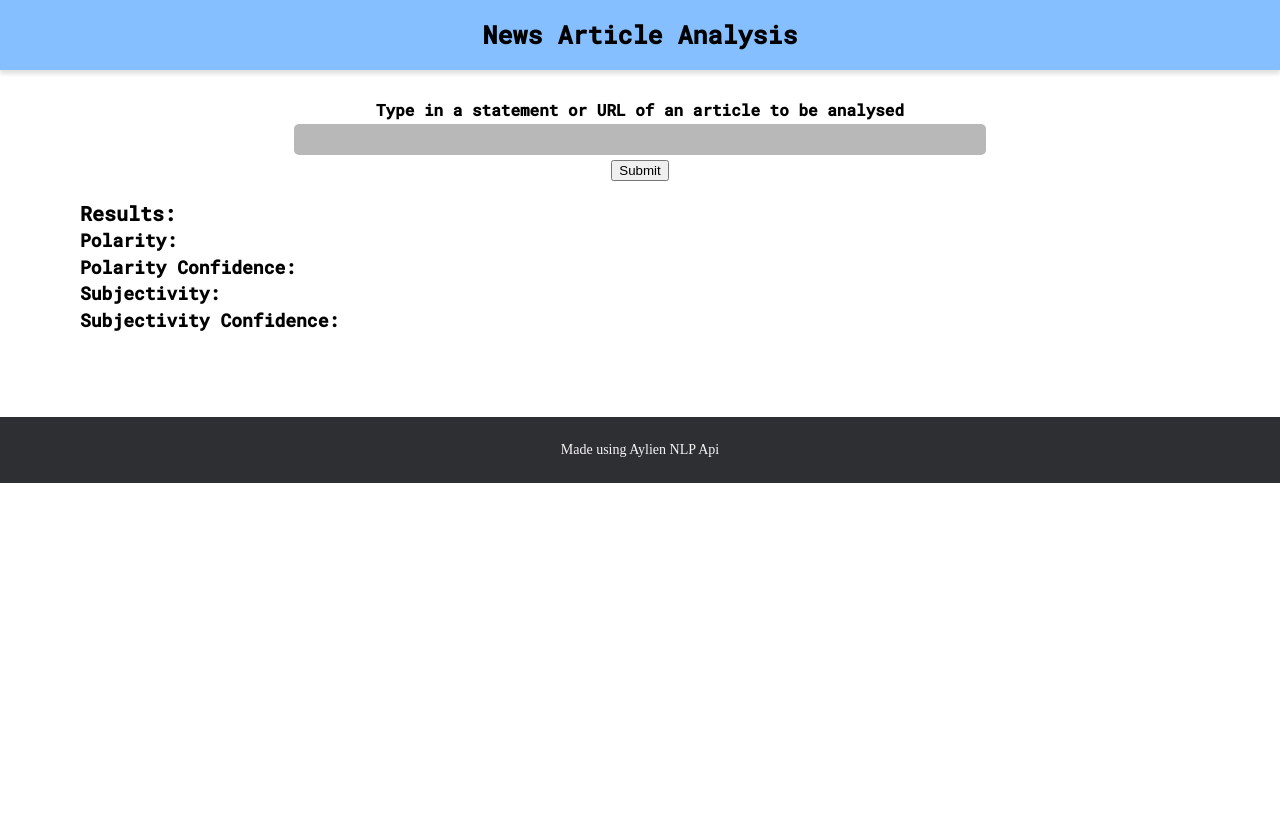
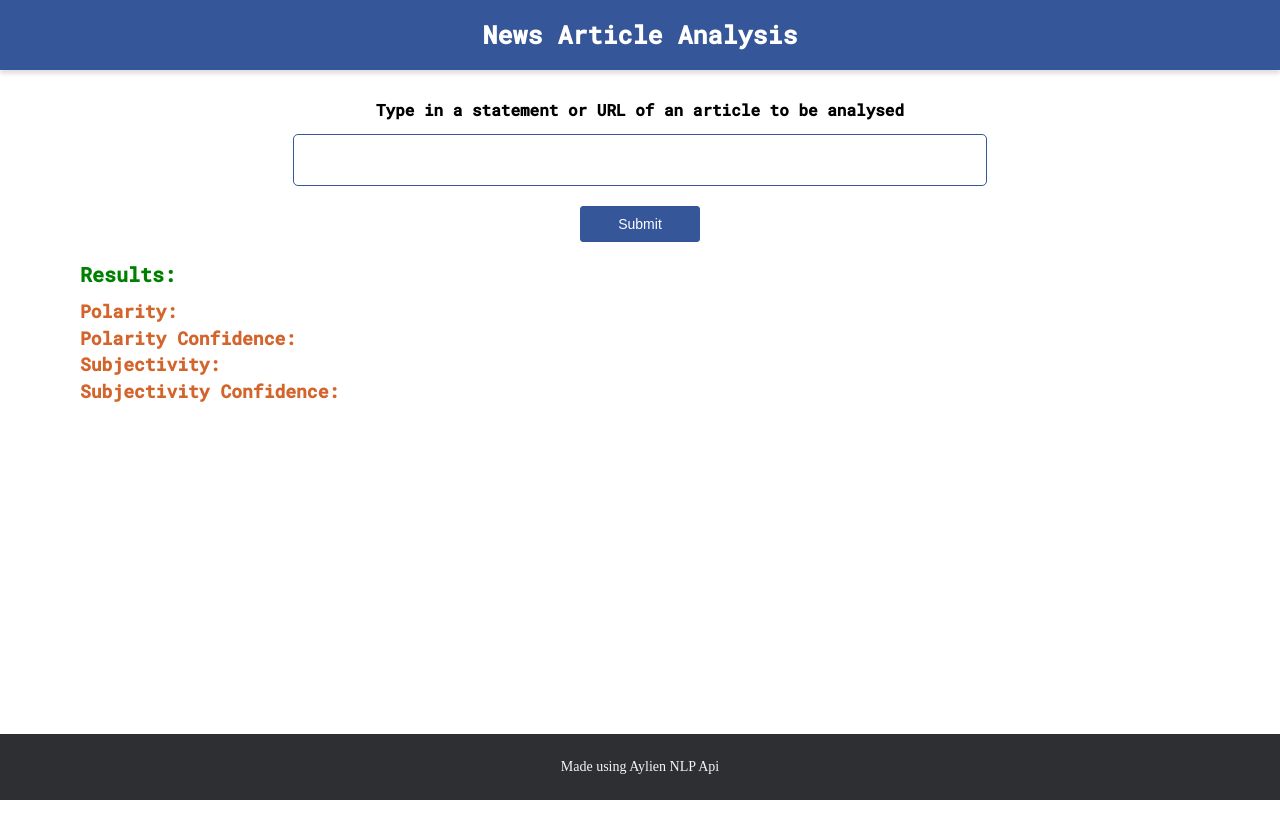
Before and after one commit to sumit-119/News-article-nlp, a website built with webpack: page src/client/views/index.html in a window 1280 px wide. Before the commit the page ends 800 px from the top, so only its background shows below. Built offline with nearby package versions, Linux system fonts and the light colour scheme.

Commit message:
css customized

```diff
--- a/src/client/index.js
+++ b/src/client/index.js
@@ -1,7 +1,14 @@
+const {
+    submitHandler
+} = require('../client/js/submitHandler')
 import "./styles/base.scss";
 import "./styles/header.scss";
 import "./styles/footer.scss";
 import "./styles/form.scss";
 import "./styles/main.scss";
 
-export * from "./js/submitHandler";
+
+
+export {
+    submitHandler
+}
--- a/src/client/js/submitHandler.js
+++ b/src/client/js/submitHandler.js
@@ -1,6 +1,6 @@
 const validUrl = require('./urlValidator');
 
-function submitHandler(event) {
+exports.submitHandler = (event) => {
   event.preventDefault();
   const input = document.getElementById("input").value;
   if (!input) return;
@@ -26,7 +26,3 @@ function submitHandler(event) {
         data.subjectivity_confidence;
     });
 }
-
-export {
-  submitHandler
-}
--- a/src/client/styles/base.scss
+++ b/src/client/styles/base.scss
@@ -49,6 +49,7 @@ section {
 
 body {
   line-height: 1.2;
+  padding-bottom: 66px;
 }
 
 ol,
--- a/src/client/styles/footer.scss
+++ b/src/client/styles/footer.scss
@@ -4,6 +4,8 @@ footer {
   width: 100%;
   justify-content: center;
   padding: 2rem 0;
+  position: absolute;
+  bottom: 0px;
 
   &>p {
     color: #f6f5f5;
--- a/src/client/styles/form.scss
+++ b/src/client/styles/form.scss
@@ -17,17 +17,31 @@ input[type="url"] {
   margin: 0.5rem 1rem;
   border-radius: 0.5rem;
   border: 0;
-  background-color: #b8b8b8;
   font-size: 1.6rem;
   font-family: "Roboto Mono", monospace;
+  height: 40px;
+  background-color: white;
+  border: 1px solid #355699;
+  border-radius: 5px;
+  margin-top: 15px;
 }
 
-.submit-button {
-  padding: 2rem;
+.btn {
+  padding: 0 12px;
+  height: 36px;
+  line-height: 34px;
+  border-radius: 3px;
+  min-width: 120px;
+  background: #355699;
+  color: #fff;
+  font-size: 14px;
+  border: 1px solid #355699;
+  margin-top: 15px;
 }
 
 // Tablet
 @media only screen and (max-width: 768px) {
+
   input[type="text"],
   input[type="url"] {
     width: 95%;
--- a/src/client/styles/header.scss
+++ b/src/client/styles/header.scss
@@ -1,5 +1,5 @@
 header {
-  background-color: #85bfff;
+  background-color: #355699;
   position: fixed;
   display: flex;
   width: 100%;
--- a/src/client/styles/main.scss
+++ b/src/client/styles/main.scss
@@ -1,24 +1,37 @@
 h1 {
   font-size: 2.5rem;
   font-weight: bold;
+  color: #ffffff;
+}
+
+.result-class {
+  h3 {
+    span {
+      color: black;
+    }
+  }
 }
 
 h2 {
   font-size: 2rem;
   font-weight: bold;
   margin: 0.5rem 0;
+  color: green;
+  margin-bottom: 15px;
 }
 
 h3 {
   font-size: 1.8rem;
   font-weight: bold;
   margin: 0.5rem 0;
+  color: #d3652c;
 }
 
 h4 {
   font-size: 1.6rem;
   font-weight: bold;
   margin: 0.5rem 0;
+  color: #ffffff;
 }
 
 p {
--- a/src/client/views/index.html
+++ b/src/client/views/index.html
@@ -16,10 +16,10 @@
         <label for="input">Type in a statement or URL of an article to be
           analysed</label></span>
         <input id="input" name="text-input" type="text" required="true" />
-        <input type="submit" value="Submit">
+        <button type="submit" class="btn">Submit</button>
       </form>
     </section>
-    <section id="result-section">
+    <section id="result-section" class="result-class">
       <h2>Results:</h2>
       <h3>
         Polarity:
```
Also changed, not shown: src/tests/submitHandler.test.js (+3 -2 lines).
